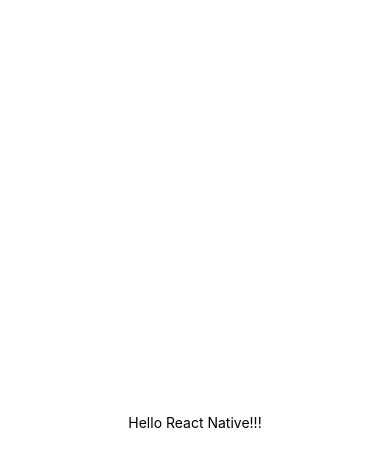
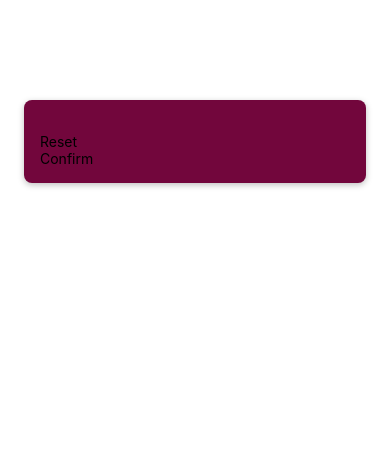
Before and after one commit to shch989/Number-Game_Application, a React Native app: screen / in a window 390 px wide. Shown: the top 466 px of the page. Built offline with nearby package versions, Linux system fonts and the light colour scheme.

Commit message:
컴포넌트 및 스크린 작업

```diff
--- a/App.js
+++ b/App.js
@@ -1,13 +1,9 @@
-import { StatusBar } from 'expo-status-bar';
-import { StyleSheet, Text, View } from 'react-native';
+import { StyleSheet } from 'react-native'
+
+import StartGameScreen from './screens/StartGameScreen'
 
 export default function App() {
-  return (
-    <View style={styles.container}>
-      <Text>Hello React Native!!!</Text>
-      <StatusBar style="auto" />
-    </View>
-  );
+  return <StartGameScreen />
 }
 
 const styles = StyleSheet.create({
@@ -17,4 +13,4 @@
     alignItems: 'center',
     justifyContent: 'center',
   },
-});
+})
--- /dev/null
+++ b/components/PrimaryButton.jsx
@@ -0,0 +1,12 @@
+import React from 'react'
+import { View, Text } from 'react-native'
+
+function PrimaryButton(props) {
+  return (
+    <View>
+      <Text>{props.children}</Text>
+    </View>
+  )
+}
+
+export default PrimaryButton
--- /dev/null
+++ b/screens/StartGameScreen.jsx
@@ -0,0 +1,33 @@
+import React from 'react'
+import { TextInput, View, StyleSheet } from 'react-native'
+
+import PrimaryButton from '../components/PrimaryButton'
+
+function StartGameScreen() {
+  return (
+    <View style={styles.inputContainer}>
+      <TextInput />
+      <PrimaryButton>Reset</PrimaryButton>
+      <PrimaryButton>Confirm</PrimaryButton>
+    </View>
+  )
+}
+
+export default StartGameScreen
+
+const styles = StyleSheet.create({
+  inputContainer: {
+    marginTop: 100,
+    marginHorizontal: 24,
+    padding: 16,
+    backgroundColor: '#72063c',
+    borderRadius: 8,
+    // Android shadow
+    elevation: 4,
+    // iOS shadow
+    shadowColor: 'black',
+    shadowOffset: { width: 0, height: 2 },
+    shadowRadius: 6,
+    shadowOpacity: 0.25,
+  },
+})
```
Also changed, not shown: screens/GameOverScreen.jsx (added, +8 -0 lines), screens/GameScreen.jsx (added, +8 -0 lines).
